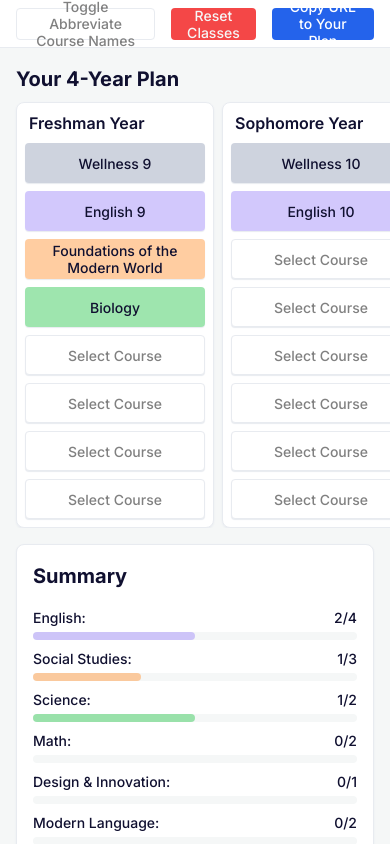
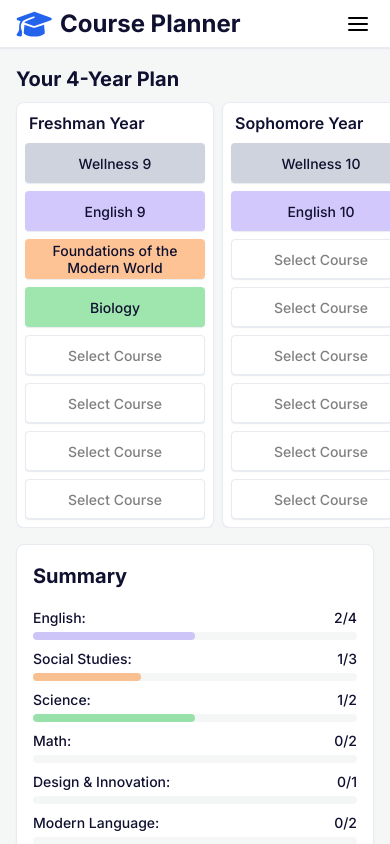
Before and after one commit to devinmd/course-planner, a React (Vite) app: page / in a window 390 px wide. Shown: the top 844 px of the page. Built offline with nearby package versions, Linux system fonts and the light colour scheme.

Commit message:
added options menu for mobile

```diff
--- a/src/App.css
+++ b/src/App.css
@@ -40,7 +40,7 @@
   --blue-l: #438af580;
   --red-l: #f9574880;
   --gray-l: #9ea8be80;
-  --orange-l: #ff9b4480;
+  --orange-l: #fb882a80;
   --pink-l: #fc85a980;
 }
 
@@ -96,18 +96,52 @@
     height: 48px;
     justify-content: center;
   }
-  div.topnav h4,
+  /* div.topnav h4,
   div.topnav div,
   div.topnav input,
   div.topnav label {
     display: none;
-  }
+  } */
 
-  div.topnav img {
+  div.topnav div.logo img {
     height: 36px;
   }
 
-  div.class-selector-wrapper {
+  div.mobile-settings {
+    margin: 64px 16px 0 16px;
+    box-sizing: border-box;
+    max-width: 100vw;
+    z-index: 1001;
+    overflow-x: scroll;
+    overflow: hidden;
+    /* top: 64px; */
+    padding: 16px;
+    /* left: 16px; */
+    display: flex;
+    flex-direction: column;
+    max-height: 50vh;
+    width: 100%;
+    max-height: 50vh;
+  }
+
+  div.mobile-settings button {
+    height: 40px;
+  }
+
+  button.mobile-options-button {
+    background-image: url("../public/menu.svg");
+    background-size: 24px 24px;
+    background-position: center;
+    background-repeat: no-repeat;
+    box-shadow: none;
+  }
+
+  div.mobile-settings h3 {
+    margin: 0;
+  }
+
+  div.class-selector-wrapper,
+  div.mobile-settings-wrapper {
     position: fixed;
     height: 100vh;
     width: 100vw;
@@ -205,10 +239,8 @@
 
 .class-display .container .class-slot button {
   /* border: 1px solid var(--text-light); */
-  /* box-shadow: 0 2px 0 0 var(--background-d1); */
   height: 40px;
   flex: 1;
-  box-shadow: 0 1px 1px 0 var(--background-d1);
   min-width: 0;
 
   /* wrap for 2 lines then use ellipsis */
@@ -276,7 +308,6 @@ div button.white:active {
 .class-selector button {
   height: 40px;
   background-color: var(--background-d1);
-  box-shadow: 0 1px 1px 0 var(--background-d1);
 }
 
 .class-selector button.filled:disabled:hover {
@@ -342,10 +373,10 @@ div button.white:active {
 }
 
 input {
-  /* box-shadow: 0 1px 1px 0 var(--background-d1); */
+  box-shadow: 0 1px 1px 0 var(--background-d1);
   border: 1px solid var(--background-d1);
   background-color: var(--background);
-  width: 240px;
+  width: 25%;
   box-sizing: border-box;
   border-radius: 4px;
   padding: 4px 8px;
@@ -365,7 +396,8 @@ button.blue {
   color: var(--background-l1);
 }
 
-button.red:hover, button.blue:hover {
+button.red:hover,
+button.blue:hover {
   opacity: 80%;
 }
 
@@ -387,6 +419,8 @@ button {
   display: flex;
   box-sizing: border-box;
   font-weight: 500;
+  box-shadow: 0 1px 1px 0 var(--background-d1);
+
 }
 
 footer {
@@ -397,7 +431,6 @@ footer {
   background-color: var(--background-l1);
   margin-top: auto;
   border-top: 1px solid var(--background-d1);
-  /* box-shadow: 0 -1px 2px 0 var(--background-d1); */
   color: var(--text-light);
   font-size: var(--footer-text-size);
   font-weight: 500;
@@ -416,8 +449,7 @@ footer a:hover {
   box-sizing: border-box;
   padding: 16px 64px;
   height: 64px;
-  box-shadow: 0 2px 2px 0px var(--background-d1);
-  box-shadow: 0 1px 2px 0 var(--background);
+  box-shadow: 0 1px 1px 0 var(--background-d1);
   border-bottom: 1px solid var(--background-d1);
   z-index: 999;
   position: fixed;
@@ -427,16 +459,20 @@ footer a:hover {
   align-items: center;
 }
 
+.topnav div.logo {
+  gap: 8px;
+  align-items: center;
+}
+
 .topnav div {
   display: flex;
-  gap: 8px;
-  align-items: center;
+  gap: 16px;
 }
 
 .topnav button {
   height: 32px;
 }
 
-.topnav img {
+.topnav div.logo img {
   height: 40px;
 }
--- a/src/App.tsx
+++ b/src/App.tsx
@@ -249,7 +249,7 @@ function ClassesGrid({
                       >
                         {secondClassId
                           ? useShorthand
-                            ? assignedClassData1.shorthand
+                            ? assignedClassData1.shorthand || assignedClassData1.name
                             : assignedClassData1.name
                           : "Select Class"}
                       </button>
@@ -276,7 +276,7 @@ function Footer() {
         }}
       ></div>
       {/* <div>Course list updated 2025/03/26</div> */}
-      <div>v0.0.1</div>
+      <div>v0.0.2</div>
     </footer>
   );
 }
@@ -385,6 +385,19 @@ function Summary({ assignedClasses }: { assignedClasses: [][] }) {
   );
 }
 
+// is mobile browser or not
+const useIsMobile = () => {
+  const [isMobile, setIsMobile] = useState(window.innerWidth < 1024);
+
+  useEffect(() => {
+    const handleResize = () => setIsMobile(window.innerWidth < 1024);
+    window.addEventListener("resize", handleResize);
+    return () => window.removeEventListener("resize", handleResize);
+  }, []);
+
+  return isMobile;
+};
+
 function TopNav({
   onCheck,
   onResetClasses,
@@ -394,30 +407,91 @@ function TopNav({
   onResetClasses: () => void;
   copyURL: () => void;
 }) {
+  const isMobile = useIsMobile();
+  const [showMobileSettings, setShowMobileSettings] = useState<boolean>(false);
+
   return (
     <>
       <div className="topnav">
-        <div>
+        {/* logo */}
+        <div className="logo">
           <img src="/icon.svg" />
           <h2>Course Planner</h2>
         </div>
+        {/* mobile settings toggle button */}
+        {isMobile && (
+          <>
             <div style={{ marginLeft: "auto" }}></div>
-        {/* <h4 style={{ margin: 0 }}>Abbreviate course names</h4> */}
-        {/* <label className="switch">
-          <input type="checkbox" onInput={() => onCheck(true)} />
-          <span className="slider round"></span>
-        </label> */}
+            <button
+              onClick={() => setShowMobileSettings(!showMobileSettings)}
+              className="mobile-options-button"
+            ></button>
+          </>
+        )}
+        {/* mobile settings modal */}
+        {showMobileSettings && (
+          <div className="mobile-settings-wrapper" onClick={() => setShowMobileSettings(false)}>
+            <div
+              className="container mobile-settings
+          "
+              onClick={(event) => event.stopPropagation()}
+            >
+              <h3>Options</h3>
+              <button
+                className="white"
+                onClick={() => {
+                  setShowMobileSettings(false);
+                }}
+              >Close</button>
+              <button
+                className="white"
+                onClick={() => {
+                  onCheck(true);
+                  setShowMobileSettings(false);
+                }}
+              >
+                Toggle Abbreviated Course Names
+              </button>
 
+              <button
+                className="red"
+                onClick={() => {
+                  onResetClasses();
+                  setShowMobileSettings(false);
+                }}
+              >
+                Reset Classes
+              </button>
+              <button
+                className="blue"
+                onClick={() => {
+                  copyURL();
+                  setShowMobileSettings(false);
+                }}
+              >
+                Copy URL for Your Plan
+              </button>
+            </div>
+          </div>
+        )}
+        {/* desktop buttons */}
+        {!isMobile && (
+          <>
+            <div style={{ marginLeft: "auto" }}></div>
+            <div>
               <button className="white" onClick={() => onCheck(true)}>
-          Toggle Abbreviate Course Names
+                Toggle Abbreviated Course Names
               </button>
 
               <button className="red" onClick={() => onResetClasses()}>
                 Reset Classes
               </button>
               <button className="blue" onClick={() => copyURL()}>
-          Copy URL to Your Plan
+                Copy URL for Your Plan
               </button>
+            </div>
+          </>
+        )}
       </div>
     </>
   );
```
Also changed, not shown: public/menu.svg (added). Lines whose indentation alone changed are shown as unchanged.
